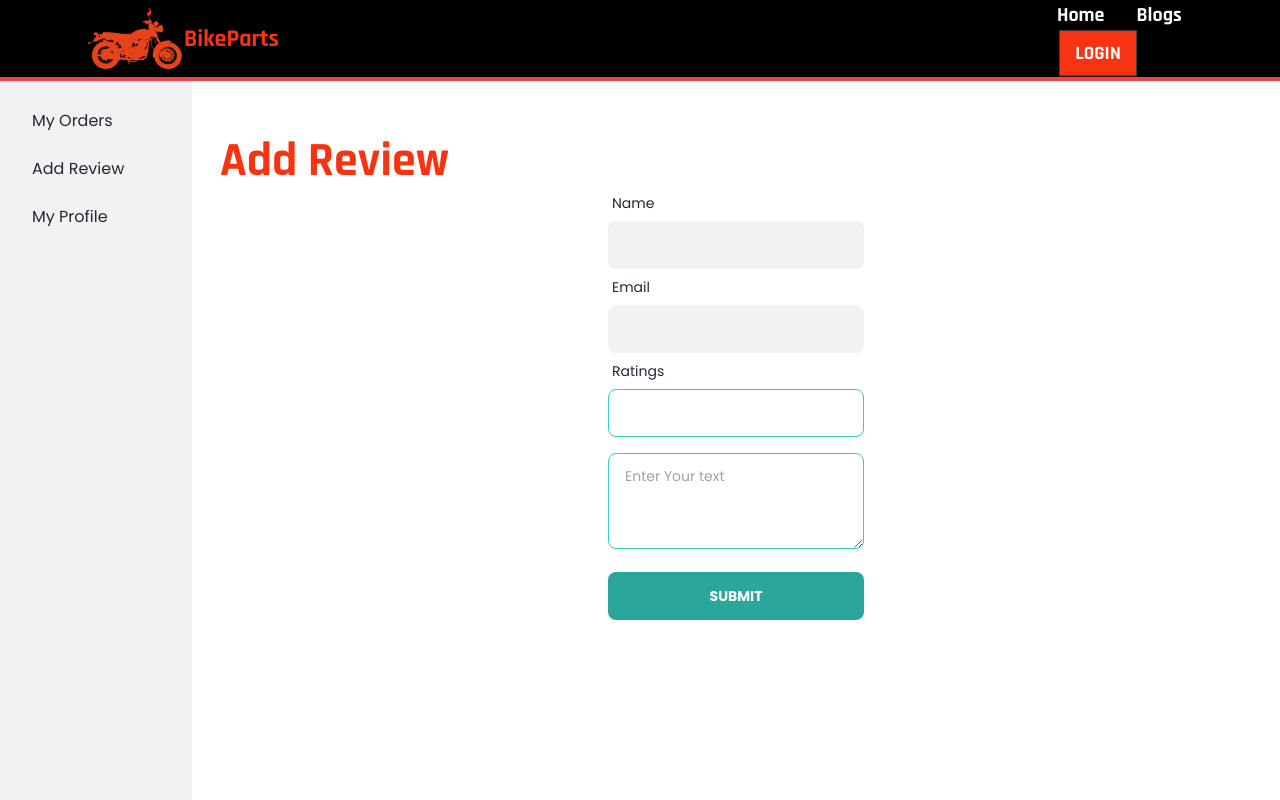
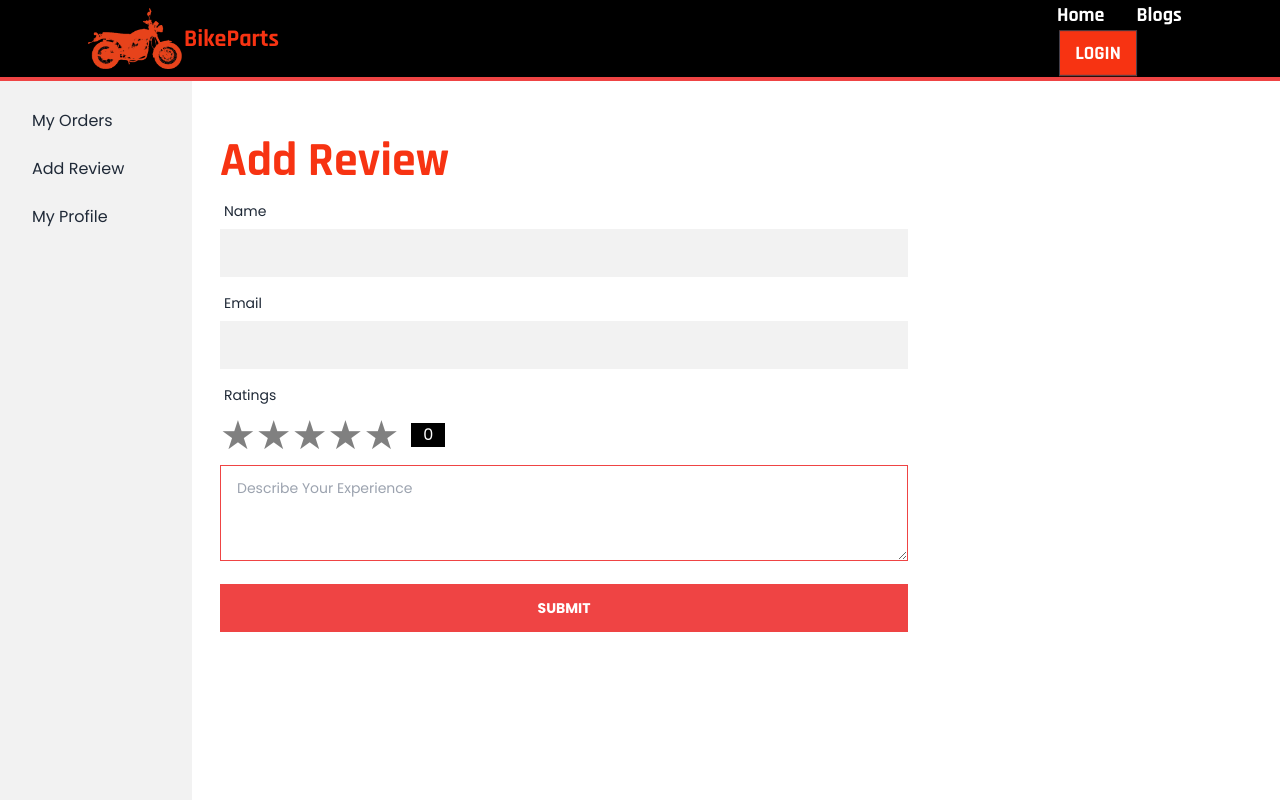
Before and after one commit to tanvirulislam149/bike-parts-client, a React (Create React App) app: page /dashboard/addReview in a window 1280 px wide. Shown: the top 800 px of the page. Built offline with nearby package versions, Linux system fonts and the light colour scheme; no server answers.

Commit message:
review done

```diff
--- a/package.json
+++ b/package.json
@@ -3,6 +3,10 @@
   "version": "0.1.0",
   "private": true,
   "dependencies": {
+    "@fortawesome/fontawesome-svg-core": "^6.4.0",
+    "@fortawesome/free-regular-svg-icons": "^6.4.0",
+    "@fortawesome/free-solid-svg-icons": "^6.4.0",
+    "@fortawesome/react-fontawesome": "^0.2.0",
     "@stripe/react-stripe-js": "^1.8.0",
     "@stripe/stripe-js": "^1.29.0",
     "@testing-library/jest-dom": "^5.16.4",
@@ -21,6 +25,7 @@
     "react-magnifier": "^3.0.4",
     "react-query": "^3.39.0",
     "react-rating": "^2.0.5",
+    "react-rating-stars-component": "^2.2.0",
     "react-router-dom": "^6.3.0",
     "react-scripts": "^5.0.1",
     "react-spinners": "^0.12.0",
--- a/src/Pages/Dashboard/AddReview.js
+++ b/src/Pages/Dashboard/AddReview.js
@@ -2,26 +2,52 @@ import React, { useState } from 'react';
 import { useAuthState } from 'react-firebase-hooks/auth';
 import { toast } from 'react-toastify';
 import auth from '../../firebase.init';
+import ReactStars from "react-rating-stars-component";
+import Loading from "../Loading"
+import { ColorRing } from 'react-loader-spinner';
 
 
 const AddReview = () => {
   const [user, loading, error] = useAuthState(auth);
+  const [rating, setRating] = useState(0);
+  const toastId = React.useRef(null);
+
+  if (loading) {
+    return <Loading />
+  }
 
   const handleSubmit = (e) => {
     e.preventDefault();
-    const ratings = parseInt(e.target.ratings.value);
-    if (ratings > 5 || ratings < 0) {
-      toast.error("Rating Should Be 0 To 5")
-      return
-    }
-    else {
-      const text = e.target.text.value;
+    const text = e.target.text.value;
+    if (rating == 0) {
+      toast.error("Please Enter Your Rating.")
+      return;
+    } else if (text == "") {
+      toast.error("You Should Describe Your Experience.")
+      return;
+    } else {
+      toast(
+        <div className='flex items-center'>
+          <ColorRing
+            visible={true}
+            height="40"
+            width="40"
+            ariaLabel="blocks-loading"
+            wrapperStyle={{}}
+            wrapperClass="blocks-wrapper"
+            colors={["white", "white", "white", "white", "white"]}
+          />
+          <p>Loading...</p>
+        </div>
+        , { autoClose: false }
+      )
       const review = {
         name: user?.displayName,
         email: user?.email,
-        ratings: ratings,
+        ratings: rating,
         text: text,
       }
+      console.log(review);
       fetch("https://autoparts-vsj8.onrender.com/reviews", {
         method: "POST",
         headers: {
@@ -30,29 +56,51 @@ const AddReview = () => {
         body: JSON.stringify(review)
       })
         .then(res => res.json())
-        .then(data => console.log(data))
+        .then(data => {
+          console.log(data);
+          if (data.acknowledged) {
+            toast.dismiss(toastId.current);
+            toast.success("Your review is saved.")
+          }
+        })
     }
     document.getElementById("form").reset();
+    setRating(0);
   }
+
+
+  const ratingChanged = (newRating) => {
+    setRating(newRating);
+    // console.log(newRating);
+  };
 
   return (
     <div>
       <p className='text-5xl rajdhani-font orange-color'>Add Review</p>
-      <form className='md:w-64 mx-auto' id='form' onSubmit={handleSubmit}>
+      <form className='md:w-4/6' id='form' onSubmit={handleSubmit}>
         <label class="label">
-          <span class="label-text">Name</span>
+          <span class="label-text mt-2">Name</span>
         </label>
-        <input type="text" name='email' value={user ? user?.displayName : ""} disabled class="input w-full input-accent input-bordered" /> <br />
+        <input type="text" name='email' value={user ? user?.displayName : ""} disabled class="input w-full rounded-none input-bordered" /> <br />
         <label class="label">
-          <span class="label-text">Email</span>
+          <span class="label-text mt-2">Email</span>
         </label>
-        <input type="text" name='email' value={user ? user?.email : ''} disabled class="input input-accent w-full input-bordered" /> <br />
-        <label class="label">
-          <span class="label-text">Ratings</span>
+        <input type="text" name='email' value={user ? user?.email : ''} disabled class="input rounded-none w-full input-bordered" /> <br />
+        <label class="label pb-0">
+          <span class="label-text mt-2">Ratings</span>
         </label>
-        <input type="number" name='ratings' class="input input-accent w-full input-bordered" /> <br />
-        <textarea name='text' class="textarea textarea-accent w-full my-4 h-24" placeholder="Enter Your text"></textarea> <br />
-        <input className='btn bg-accent-focus w-full border-0' type="submit" value="Submit" />
+        <div className='flex items-center'>
+          <ReactStars
+            count={5}
+            onChange={ratingChanged}
+            size={40}
+            isHalf={true}
+            activeColor="#FFDE2B"
+          />
+          <p className='bg-black text-white text-center px-3 py-0 ml-3'>{rating}</p>
+        </div>
+        <textarea name='text' class="textarea rounded-none border-red-500 w-full mb-4 h-24" placeholder="Describe Your Experience"></textarea> <br />
+        <input className='btn bg-red-500 hover:bg-black rounded-none w-full border-0' type="submit" value="Submit" />
       </form>
     </div>
   );
--- a/src/Pages/Home/Reviews/Reviews.js
+++ b/src/Pages/Home/Reviews/Reviews.js
@@ -9,6 +9,7 @@ import { BsFillArrowRightCircleFill } from "react-icons/bs";
 import { BsFillArrowLeftCircleFill } from "react-icons/bs";
 import { BsQuote } from "react-icons/bs";
 import "./Reviews.css"
+import ReactStars from "react-rating-stars-component";
 
 const Reviews = () => {
   const [reviews, setReviews] = useState([]);
@@ -65,13 +66,22 @@ const Reviews = () => {
             reviews.map((r, index) => <SwiperSlide key={index} className="py-10 border-2  border-black bg-white rounded-none text-black">{
               <>
                 <p className="font-bold text-4xl mb-3 rajdhani-font">{r.name}</p>
-                <p className="font-bold text-4xl mb-3 rajdhani-font">{r.ratings}.0</p>
-                <Rating
+                <p className="font-bold text-4xl mb-0 rajdhani-font">{r.ratings.toString().length > 1 ? r.ratings : `${r.ratings}.0`}</p>
+                {/* <Rating
                   initialRating={r.ratings}
                   readonly
                   emptySymbol={<img src="https://i.ibb.co/WyWMbK1/download-removebg-preview.png" className="icon w-5" />}
                   fullSymbol={<img src="https://i.ibb.co/VWnVT22/Star-icon-removebg-preview.png" className="icon w-5" />}
-                />
+                /> */}
+                <div className="flex justify-center">
+                  <ReactStars
+                    edit={false}
+                    value={r.ratings}
+                    size={30}
+                    isHalf={true}
+                    activeColor="#FFDE2B"
+                  />
+                </div>
                 <p className="text-lg pt-2 px-10"><BsQuote className="w-10 h-10" /> {r.text}. Lorem ipsum dolor sit amet consectetur adipisicing elit. Suscipit facere officiis molestiae! Sint explicabo minus quojkgh.</p>
               </>
             }</SwiperSlide>)
```
Also changed, not shown: 1 other file (tests, documents, lock files or other folders).
